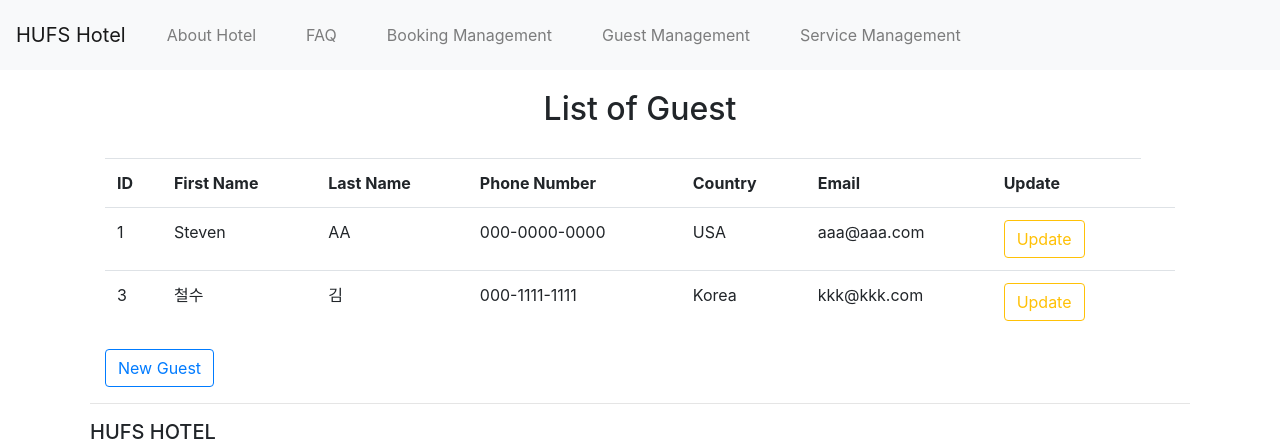
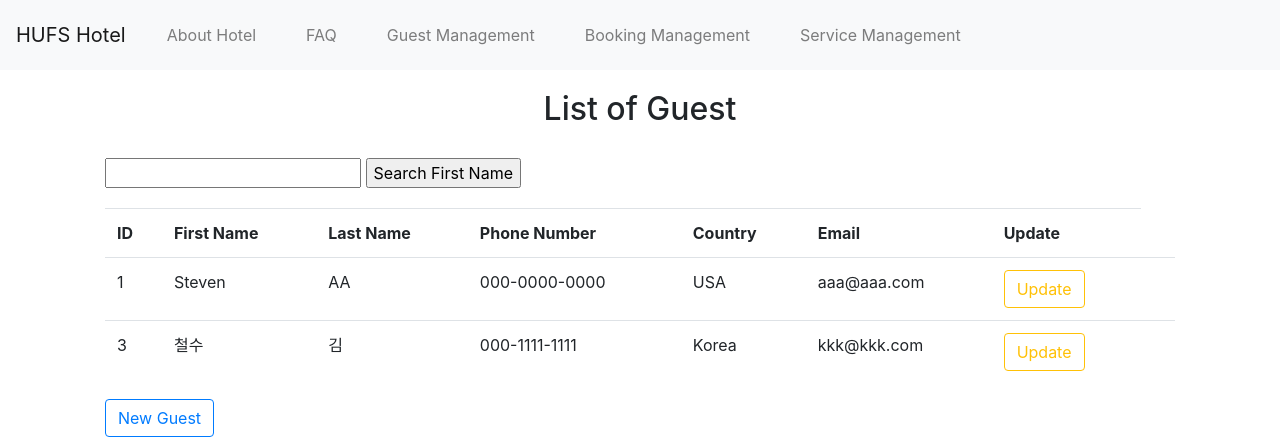
Before and after one commit to ju0103/HotelReservation, a Django app: page /bookingmgmt/guests/ in a window 1280 px wide. Shown: the top 443 px of the page. Run offline with Django 3.2, Linux system fonts and the light colour scheme; data comes from the database, SQL or seed files in the repository; some libraries are stand-ins or nearby versions.

Commit message:
Create search function in the list of guests

```diff
--- a/bookingmgmt/urls.py
+++ b/bookingmgmt/urls.py
@@ -18,4 +18,6 @@ urlpatterns = [
     path('updateservice/<int:id>/', views.update_service, name='update_service'),
     path('deleteservice/<int:id>/', views.delete_service, name='delete_service'),
 
+    path('search_guest/', views.search_guest, name='search_guest'),
+
 ]
--- a/bookingmgmt/views.py
+++ b/bookingmgmt/views.py
@@ -102,3 +102,12 @@ def delete_service(request, id):
         return redirect('list_services')
 
     return render(request, 'bookingmgmt/service_delete_confirm.html', {'service': service})
+
+def search_guest(request):
+    if 'q' in request.GET:
+        q = request.GET['q']
+        message = 'You searched for: %r' % request.GET['q']
+        guests = Guest.objects.filter(guest_fname__icontains=q)
+    else:
+        message = 'You submitted an empty form.'
+    return render(request, 'bookingmgmt/list_guests.html', {'message': message, 'guests': guests})
--- a/templates/bookingmgmt/list_guests.html
+++ b/templates/bookingmgmt/list_guests.html
@@ -6,6 +6,10 @@
     <center><h2 style="margin-bottom: 30px">List of Guest</h2></center>
 
     <div class="container">
+        <form action="/bookingmgmt/search_guest" method="get" style="margin-bottom: 20px">
+            <input type="text" name="q">
+            <input type="submit" value="Search First Name">
+        </form>
         <table class="table">
             <tr>
                 <th>ID</th>
--- a/templates/faq/list_quest.html
+++ b/templates/faq/list_quest.html
@@ -5,7 +5,7 @@
 
     <ul>
         {%  for i in questions %}
-            <li style="margin-bottom: 15px"> {{ i.question_text }} <a href ="{% url 'list_choice' i.id %}"> Check Choice </a></li>
+            <li style="margin-bottom: 15px"> {{ i.question_text }} <a href ="{% url 'list_choice' i.id %}"> Check Answer </a></li>
         {%  endfor %}
     </ul>
 
--- a/templates/index/base.html
+++ b/templates/index/base.html
@@ -1,7 +1,7 @@
+{% load static %}
 <!DOCTYPE html>
 
 <head>
-    {% load static %}
     <meta charset="UTF-8">
     <meta name="viewport" content="width=device-width, initial-scale=1.0">
 
@@ -21,9 +21,9 @@
             <ul class="navbar-nav mr-auto">
                 <li class="nav-item mx-1 btn"><a class="nav-link" href="{% url 'hotel' %}">About Hotel</a></li>
                 <li class="nav-item mx-1 btn"><a class="nav-link" href="{% url 'list_questions' %}">FAQ</a></li>
+                <li class="nav-item mx-1 btn"><a class="nav-link" href="{% url 'list_guests' %}">Guest Management</a></li>
                 <li class="nav-item mx-1 btn"><a class="nav-link" href="{% url 'list_bookings' %}">Booking Management</a>
                 </li>
-                <li class="nav-item mx-1 btn"><a class="nav-link" href="{% url 'list_guests' %}">Guest Management</a></li>
                 <li class="nav-item mx-1 btn"><a class="nav-link" href="{% url 'list_services' %}">Service Management</a></li>
             </ul>
         </div>
```
